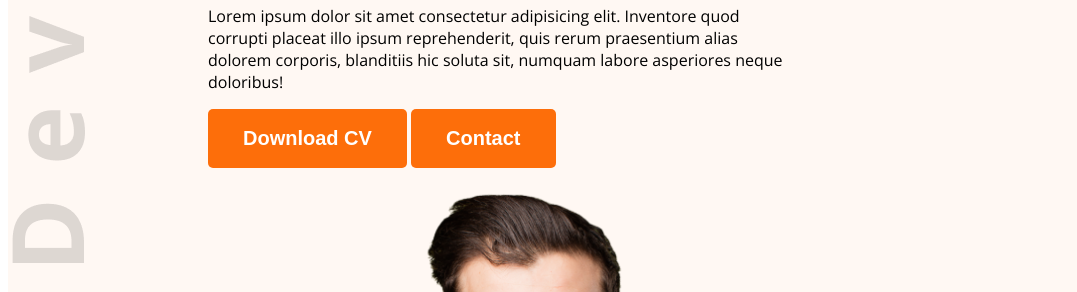
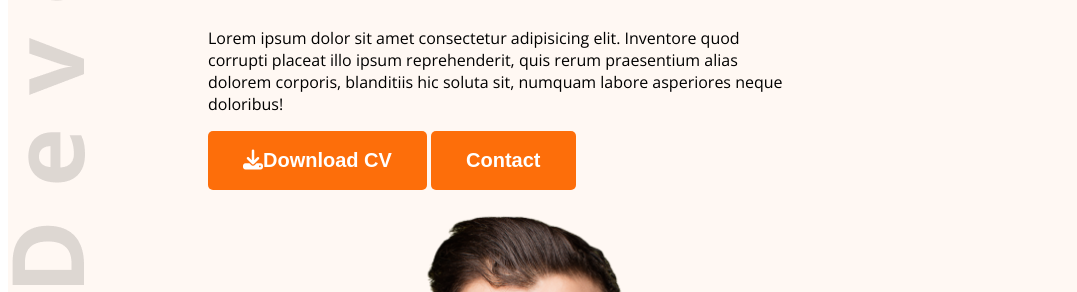
Before and after one commit to Adni1405/web-dev-portfolio, a plain HTML site: page index.html in a window 1280 px wide. Shown: the part 508-800 px from the top of the page, without its empty margins (0-1077 px from the left). Drawn offline with nearby package versions, Linux system fonts and the light colour scheme.

Commit message:
added icon

```diff
--- a/index.html
+++ b/index.html
@@ -8,6 +8,7 @@
 <link rel="preconnect" href="https://fonts.gstatic.com" crossorigin>
 <link href="https://fonts.googleapis.com/css2?family=Open+Sans:ital,wght@0,300..800;1,300..800&display=swap" rel="stylesheet">
     <link rel="stylesheet" href="styles/portfolio.css">
+    <script src="https://kit.fontawesome.com/4fb3e44fdc.js" crossorigin="anonymous"></script>,
 </head>
 <body class="open-sans-normal">
     <header class="header secondary-bg">
@@ -26,7 +27,7 @@
                 <p class="banner-description">
                     Lorem ipsum dolor sit amet consectetur adipisicing elit. Inventore quod corrupti placeat illo ipsum reprehenderit, quis rerum praesentium alias dolorem corporis, blanditiis hic soluta sit, numquam labore asperiores neque doloribus!
                 </p>
-                <button class="btn-primary">Download CV</button>
+                <button class="btn-primary"><i class="fa-solid fa-download"></i>Download CV</button>
                 <button class="btn-primary">Contact</button>
                 <img class="banner-profile-pic" src="images/hardy.png" alt="">
             </div>
```
